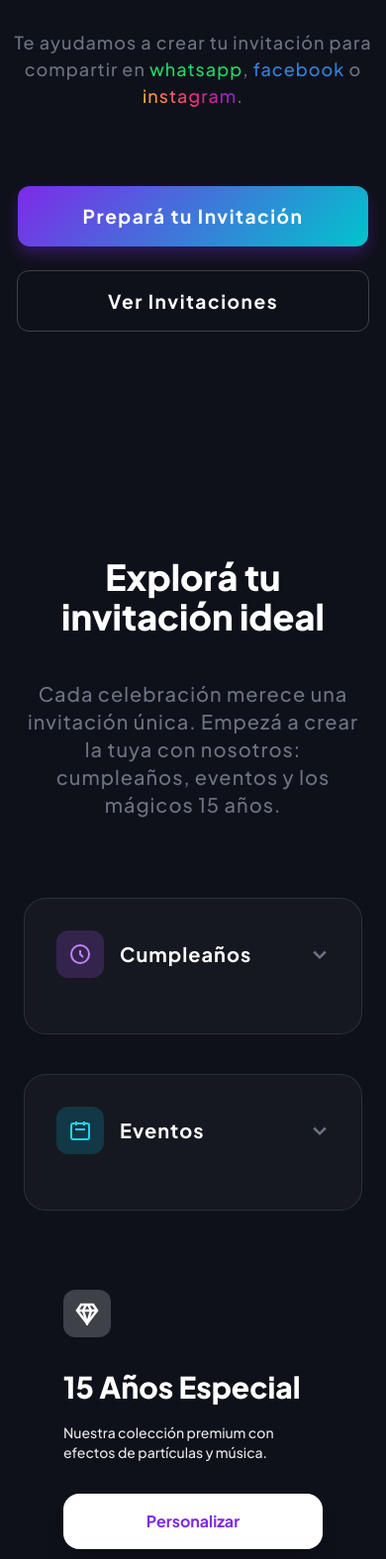
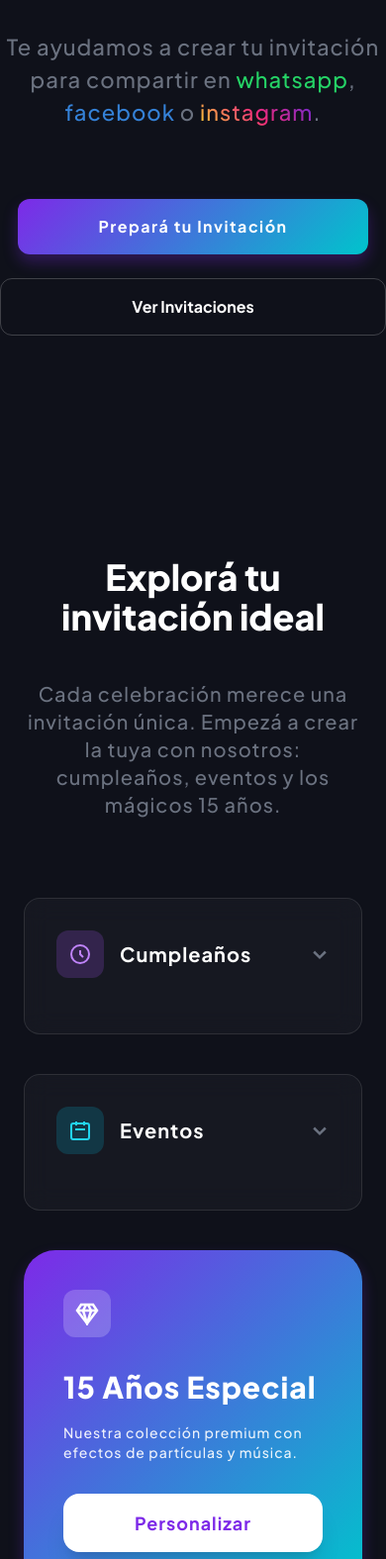
Before and after one commit to WaldreeX/invitapro, a plain HTML site: page index.html in a window 390 px wide. Shown: the part 409-1984 px from the top of the page at 99% size. Drawn offline with nearby package versions, Linux system fonts and the light colour scheme.

Commit message:
nueva actualizacion
Todas las correcciones grafico de esta vercion.

```diff
--- a/css/estilos-general.css
+++ b/css/estilos-general.css
@@ -140,9 +140,33 @@ text-gradient {
 }
 
 /* 📱 Celular */
+
 @media (max-width: 480px) {
+  body {
+    background-color:;
+    width: 100%;
+    height: 100%;
+  }
+  .box-icon{
+    background: black;
+    width: 42px;
+    height: 42px;
+    padding: 0;
+    margin: 0;
+}
+  .btn-creative-2 { /*BOTON MENU LATERAL MOBIL*/
+    background: var(--canva-gradient);
+    color: white;
+    font-weight: 700;
+    font-size: 18px;
+    letter-spacing: 1px;
+    border-radius: 12px;
+    padding: 10px;
+    transition: all 0.3s ease;
+    box-shadow: 0 8px 15px rgba(125, 42, 232, 0.3);
+    cursor: pointer;
+}
   h1{ /*TITULO PRINCIPAL*/
-
     padding: 158px 7px 28px 7px;
     font-size: 1.5rem;
   }
@@ -151,21 +175,13 @@ text-gradient {
     -webkit-background-clip: text;
     -webkit-text-fill-color: transparent;
 }
-  .box-icon{
-    background: black;
-    width: 42px;
-    height: 42px;
-    padding: 0;
-    margin: 0;
-
-  }
   .text-xl{
     font-size: 22px;
     letter-spacing: 1px;
   }
   .text-xll{ /*PARRAFO DEL TITULO PRINCIPAL*/
-    padding: 0 7px 12px 7px;
-    font-size: 18px;
+    padding: 5px;
+    font-size: 22px;
     font-weight: 450;
     letter-spacing: 1px;
   }
@@ -183,13 +199,24 @@ text-gradient {
   .btn-creative {
     padding: 18px 16px;
     margin: 18px 18px 0 18px;
-    font-size: 1.2rem;
+    font-size: 1rem;
     letter-spacing: 1.5px;
   }
+  .btn-creative-3 { /*BOX 15 AÑOS*/
+    background: var(--canva-gradient);
+    color: white;
+    font-weight: 700;
+    font-size: 18px;
+    letter-spacing: 1px;
+    border-radius: 12px;
+    padding: 10px;
+    transition: all 0.3s ease;
+    box-shadow: 0 8px 15px rgba(125, 42, 232, 0.3);
+    cursor: pointer;
   .border {
     margin: 0 17px 0 17px;
     font-size: 1.2rem;
-    letter-spacing: 1.5px;
+    letter-spacing: 1px;
   }
   .card, .glass-ui {
     width: 100%;
--- a/index.html
+++ b/index.html
@@ -59,7 +59,7 @@
                 <a href="#selector-invitaciones" class="mobile-link text-gray-400 hover:text-white transition-colors">Invitación</a>
                 <a href="#testimonios" class="mobile-link text-gray-400 hover:text-white transition-colors">Opiniones</a>
                 <a href="#faq" class="mobile-link text-gray-400 hover:text-white transition-colors">Preguntas</a>
-                <a href="#" class="btn-creative text-center mt-4">Crear Invitación</a>
+                <a href="#" class="btn-creative-2 text-center mt-4">Crear Invitación</a>
             </nav>
 
                                                 <!-- Footer Menú Lateral -->
@@ -169,9 +169,9 @@
                     </div>
                 </div>
 
-                                                            <!-- XV Años -->
+                                                            <!-- 15 Años -->
 
-                <div class="bg-gradient-canva rounded-[32px] p-10 relative overflow-hidden group h-full">
+                <div class="btn-creative-3 rounded-[32px] p-10 relative overflow-hidden group h-full">
                     <div class="relative z-10">
                         <div class="bg-white/20 w-12 h-12 rounded-xl flex items-center justify-center mb-8">
                             <svg width="24" height="24" viewBox="0 0 24 24" fill="none" stroke="white" stroke-width="2.5"><path d="M6 3h12l4 6-10 13L2 9z"/><path d="M11 3 8 9l4 13 4-13-3-6"/><path d="M2 9h20"/></svg>
```
Also changed, not shown: icons/DigitalMay 2.png (added), icons/DigitalMay 3.png (added), 1 other file.
